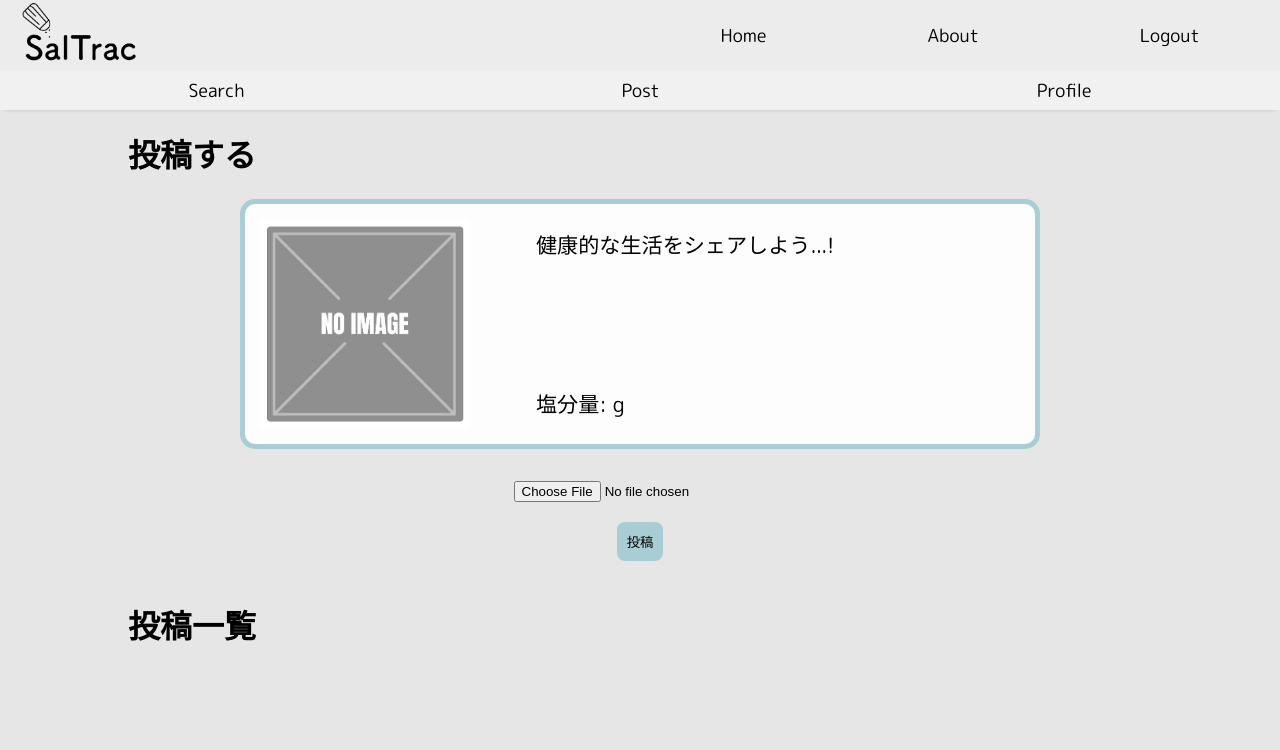
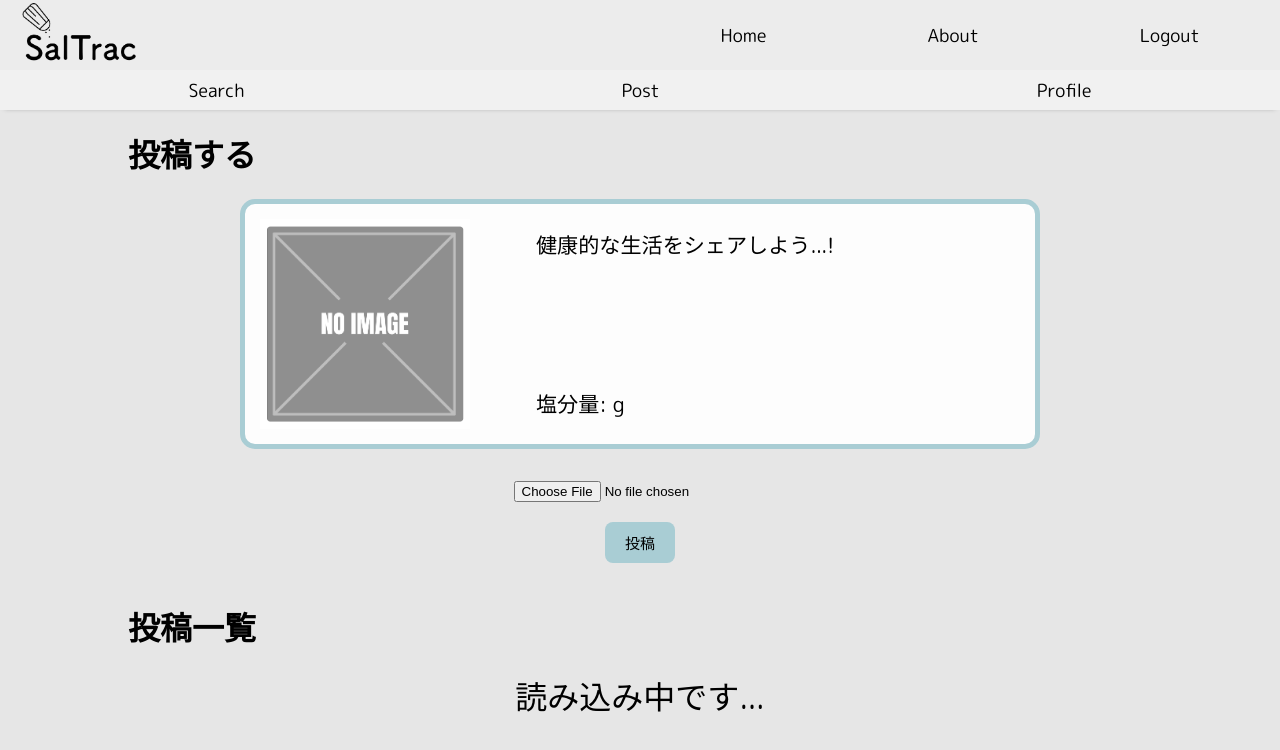
Before and after one commit to Dreams20250215/SalTrac, a Next.js app in the folder client/: page /post in a window 1280 px wide. Shown: the top 750 px of the page. Built offline with nearby package versions, Linux system fonts and the light colour scheme.

Commit message:
Update button style

```diff
--- a/client/src/app/components/elements/Button.module.css
+++ b/client/src/app/components/elements/Button.module.css
@@ -6,8 +6,10 @@
 .button {
     padding: 10px;
     margin-bottom: 20px;
-    background-color: #a9cdd4;
+    min-width: 70px;
     border: none;
     border-radius: 8px;
+    font-size: 15px;
+    background-color: #a9cdd4;
     cursor: pointer;
 }
--- a/client/src/app/components/layouts/PostForm.tsx
+++ b/client/src/app/components/layouts/PostForm.tsx
@@ -5,7 +5,6 @@ import Button from "@/app/components/elements/Button";
 
 export default function PostForm() {
     const [postImage, setPostImage] = useState("./no-image.png");
-    const [prev, setPrev] = useState(false);
 
     const handleChangeImage = (e: ChangeEvent<HTMLInputElement>) => {
         const file = e.target.files?.[0];
--- a/client/src/app/post/page.module.css
+++ b/client/src/app/post/page.module.css
@@ -0,0 +1,7 @@
+.container {
+    text-align: center;
+}
+
+.statusMessage {
+    font-size: 2rem;
+}
--- a/client/src/app/post/page.tsx
+++ b/client/src/app/post/page.tsx
@@ -1,15 +1,30 @@
 "use client";
 
 import styles from "./page.module.css";
+import { useState } from "react";
 import Title from "@/app/components/elements/Title";
 import PostForm from "@/app/components/layouts/PostForm";
 
+
 export default function Post() {
+    const [loading, setLoading] = useState(true);
+    const [posts, setPosts] = useState([]);
+
+    const renderPost = () => {
+        if (loading) {
+            return <p className={styles.statusMessage}>読み込み中です...</p>;
+        }
+        if (posts.length === 0) {
+            return <p className={styles.statusMessage}>まだ投稿はありません</p>;
+        }
+    };
+
     return (
         <>
             <Title label="投稿する" />
             <PostForm />
             <Title label="投稿一覧" />
+            <div className={styles.container}>{renderPost()}</div>
         </>
     );
 }
```
